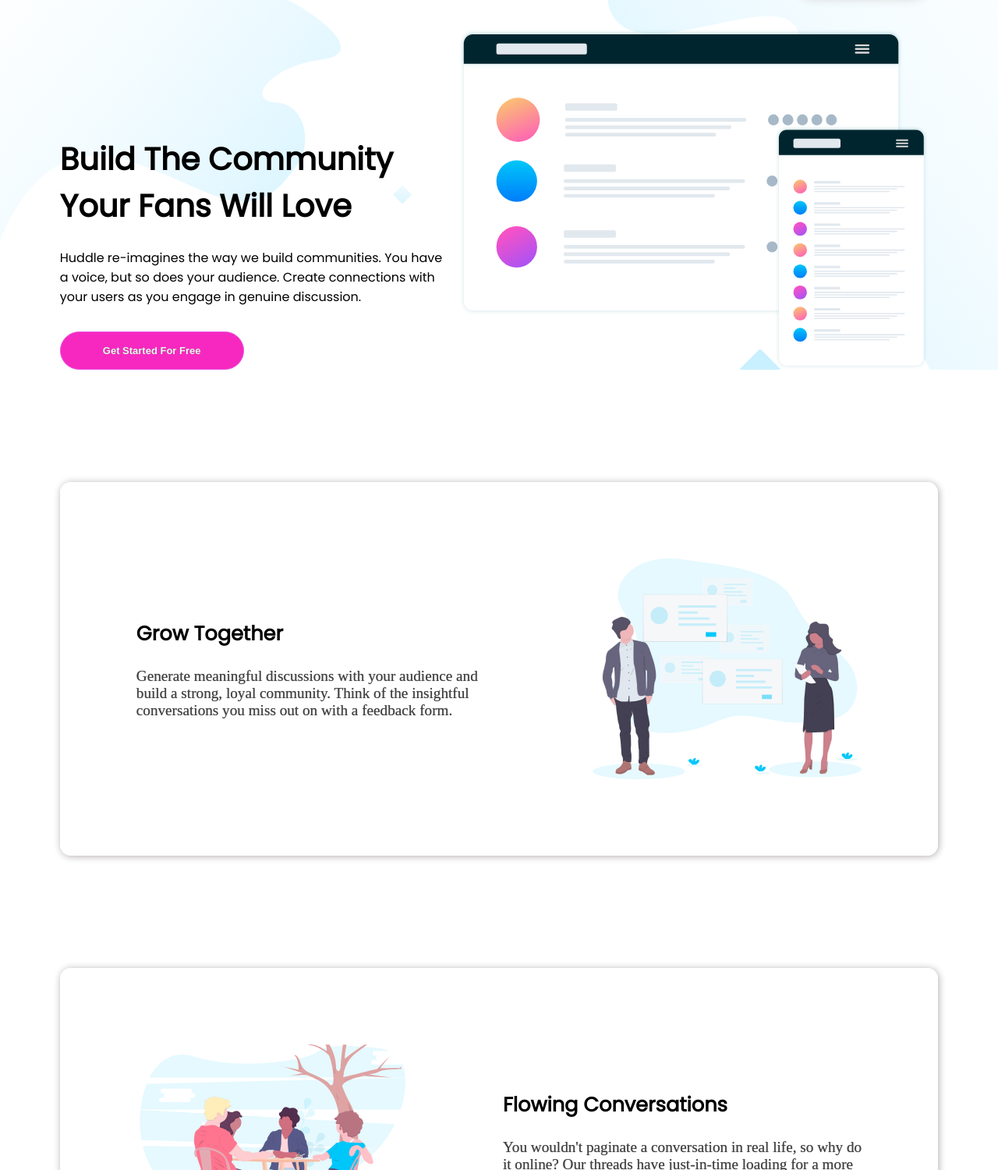
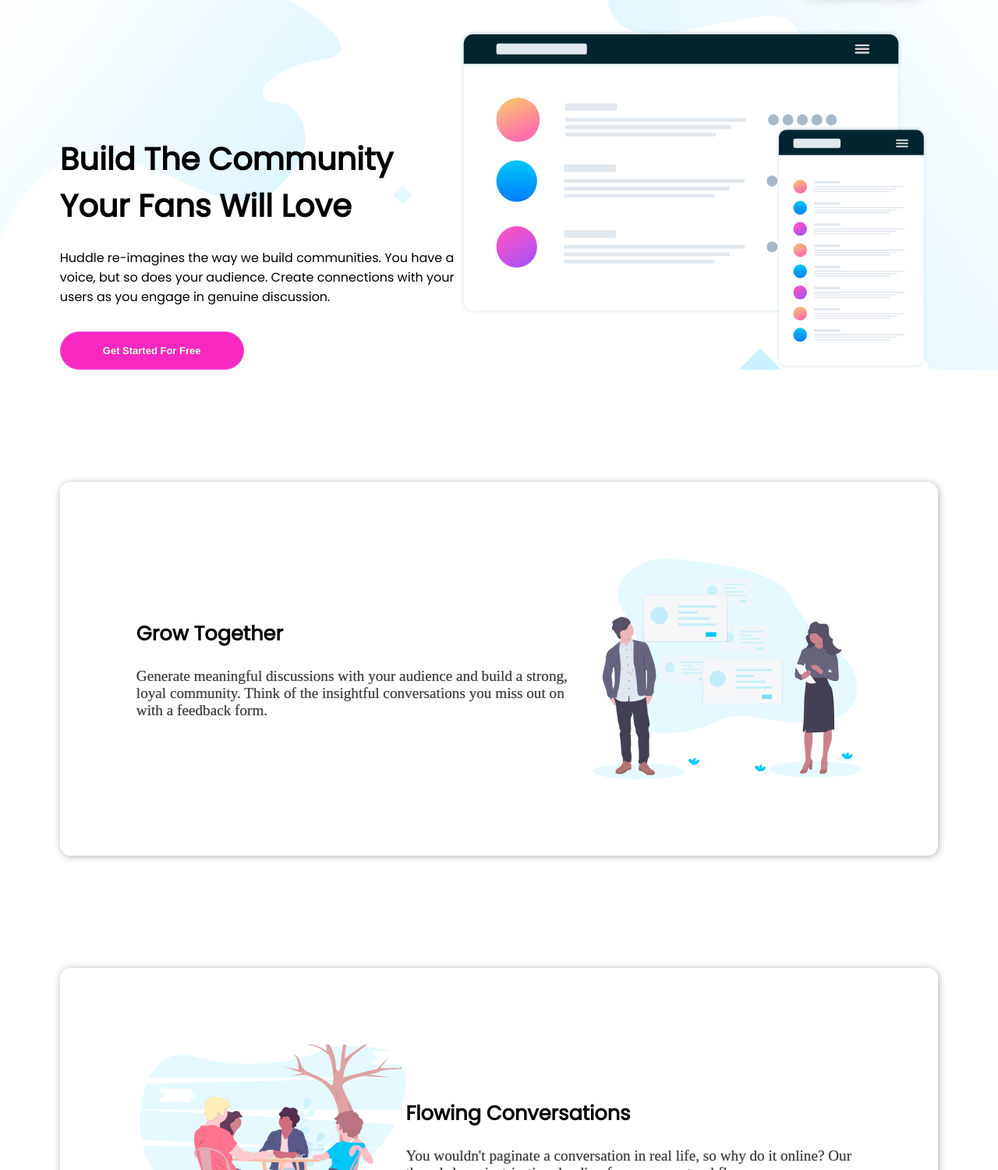
Before and after one commit to dx-dy-dz/Huddle-Landing-Page, a plain HTML site: page index.html in a window 1280 px wide. Shown: the part 100-1600 px from the top of the page at 78% size. Drawn offline with Linux system fonts and the light colour scheme.

Commit message:
Update index.html

```diff
--- a/index.html
+++ b/index.html
@@ -16,7 +16,7 @@
       href="./images/favicon-32x32.png"
     />
     <link rel="stylesheet" href="style.css" />
-    <title>Huddle Landing Page</title>
+    <title>Huddle landing page</title>
   </head>
   <body>
     <div class="main">
@@ -27,12 +27,12 @@
       <div class="section1">
         <div class="details">
           <h2>
-            Build The Community <br />
+            Build The Community
             Your Fans Will Love
           </h2>
           <p>
-            Huddle re-imagines the way we build communities. You have <br />
-            a voice, but so does your audience. Create connections with <br />
+            Huddle re-imagines the way we build communities. You have
+            a voice, but so does your audience. Create connections with
             your users as you engage in genuine discussion.
           </p>
           <button class="start">Get Started For Free</button>
@@ -45,8 +45,8 @@
         <div class="text">
           <h3>Grow Together</h3>
           <p>
-            Generate meaningful discussions with your audience and <br />
-            build a strong, loyal community. Think of the insightful <br />
+            Generate meaningful discussions with your audience and
+            build a strong, loyal community. Think of the insightful
             conversations you miss out on with a feedback form.
           </p>
         </div>
@@ -59,8 +59,8 @@
         <div class="text">
           <h3>Flowing Conversations</h3>
           <p>
-            You wouldn't paginate a conversation in real life, so why do <br />
-            it online? Our threads have just-in-time loading for a more <br />
+            You wouldn't paginate a conversation in real life, so why do
+            it online? Our threads have just-in-time loading for a more
             natural flow.
           </p>
         </div>
@@ -70,8 +70,8 @@
         <div class="text">
           <h3>Your Users</h3>
           <p>
-            It takes no time at all to integrate Huddle with your app's <br />
-            authentication solution. This means, once signed in to<br />
+            It takes no time at all to integrate Huddle with your app's
+            authentication solution. This means, once signed in to
             your app, your users can start chatting immediately.
           </p>
         </div>
```
